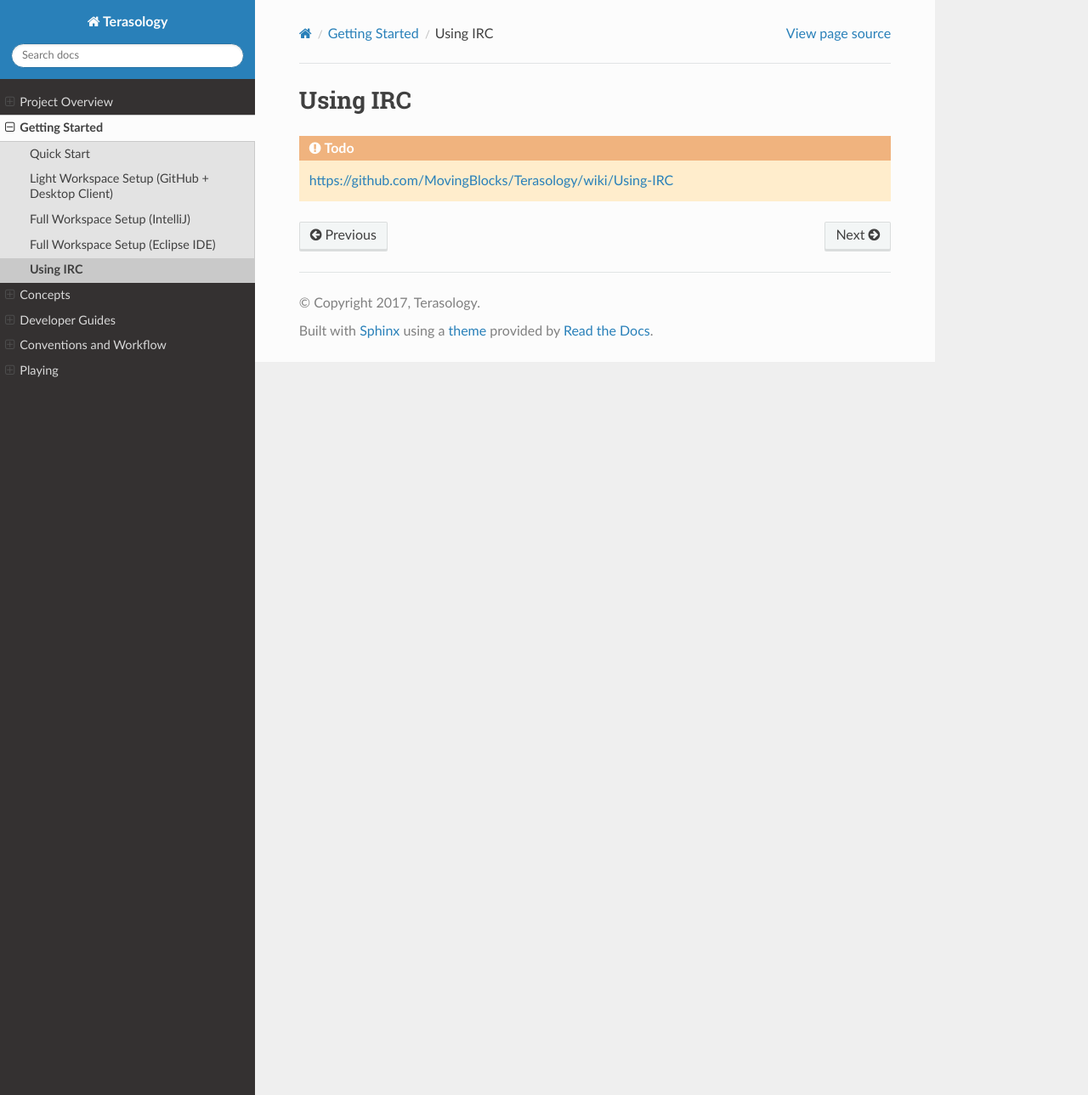
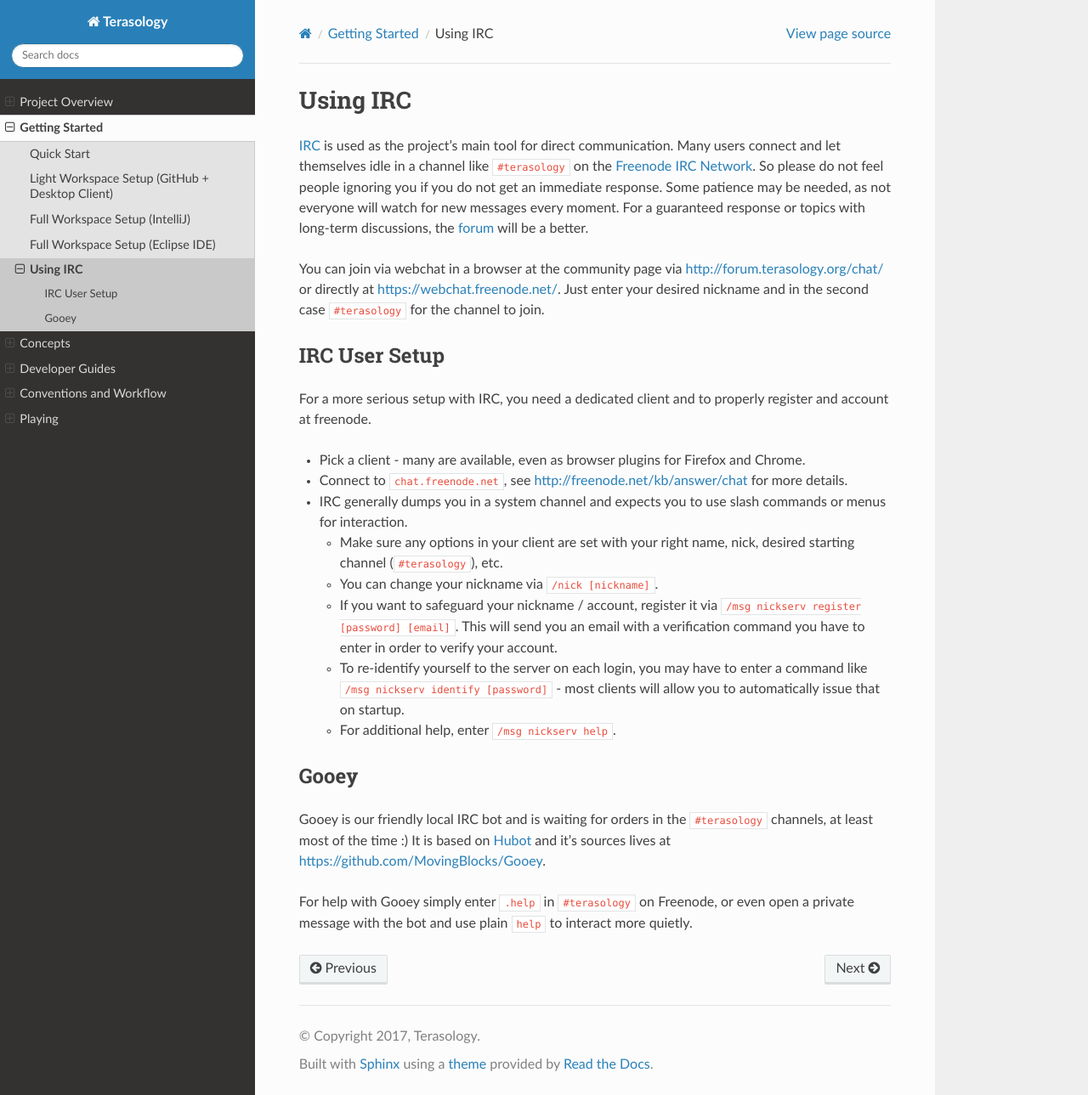
Before and after one commit to MovingBlocks/TerasologyDocs, a Sphinx documentation site: the page built from source/developerIntro/usingIrc.rst, in a window 1280 px wide and 1289 px high. Shown: the whole window at 85% size. Built offline with Sphinx 7.4.7 and the Read the Docs theme 2.0.0, drawn with Linux system fonts in a browser that asks for light colours; formulas are drawn with MathJax 3.

Commit message:
added using irc

```diff
--- a/source/developerIntro/usingIrc.rst
+++ b/source/developerIntro/usingIrc.rst
@@ -1,4 +1,32 @@
 Using IRC
 =========
-.. todo::
-   https://github.com/MovingBlocks/Terasology/wiki/Using-IRC
+
+`IRC <https://en.wikipedia.org/wiki/Internet_Relay_Chat>`_ is used as the project's main tool for direct communication.
+Many users connect and let themselves idle in a channel like :code:`#terasology` on the `Freenode IRC Network <https://freenode.net/>`_. So please do not feel people ignoring you if you do not get an immediate response.
+Some patience may be needed, as not everyone will watch for new messages every moment.
+For a guaranteed response or topics with long-term discussions, the `forum <http://forum.terasology.org/>`_ will be a better.
+
+You can join via webchat in a browser at the community page via http://forum.terasology.org/chat/ or directly at https://webchat.freenode.net/.
+Just enter your desired nickname and in the second case :code:`#terasology` for the channel to join.
+
+IRC User Setup
+--------------
+For a more serious setup with IRC, you need a dedicated client and to properly register and account at freenode.
+
+- Pick a client - many are available, even as browser plugins for Firefox and Chrome.
+- Connect to :code:`chat.freenode.net`, see http://freenode.net/kb/answer/chat for more details.
+- IRC generally dumps you in a system channel and expects you to use slash commands or menus for interaction.
+
+  - Make sure any options in your client are set with your right name, nick, desired starting channel (:code:`#terasology`), etc.
+  - You can change your nickname via :code:`/nick [nickname]`.
+  - If you want to safeguard your nickname / account, register it via :code:`/msg nickserv register [password] [email]`.
+    This will send you an email with a verification command you have to enter in order to verify your account.
+  - To re-identify yourself to the server on each login, you may have to enter a command like :code:`/msg nickserv identify [password]` - most clients will allow you to automatically issue that on startup.
+  - For additional help, enter :code:`/msg nickserv help`.
+
+Gooey
+-----
+Gooey is our friendly local IRC bot and is waiting for orders in the :code:`#terasology` channels, at least most of the time :)
+It is based on `Hubot <https://hubot.github.com/>`_  and it's sources lives at https://github.com/MovingBlocks/Gooey.
+
+For help with Gooey simply enter :code:`.help` in :code:`#terasology` on Freenode, or even open a private message with the bot and use plain :code:`help` to interact more quietly.
```
